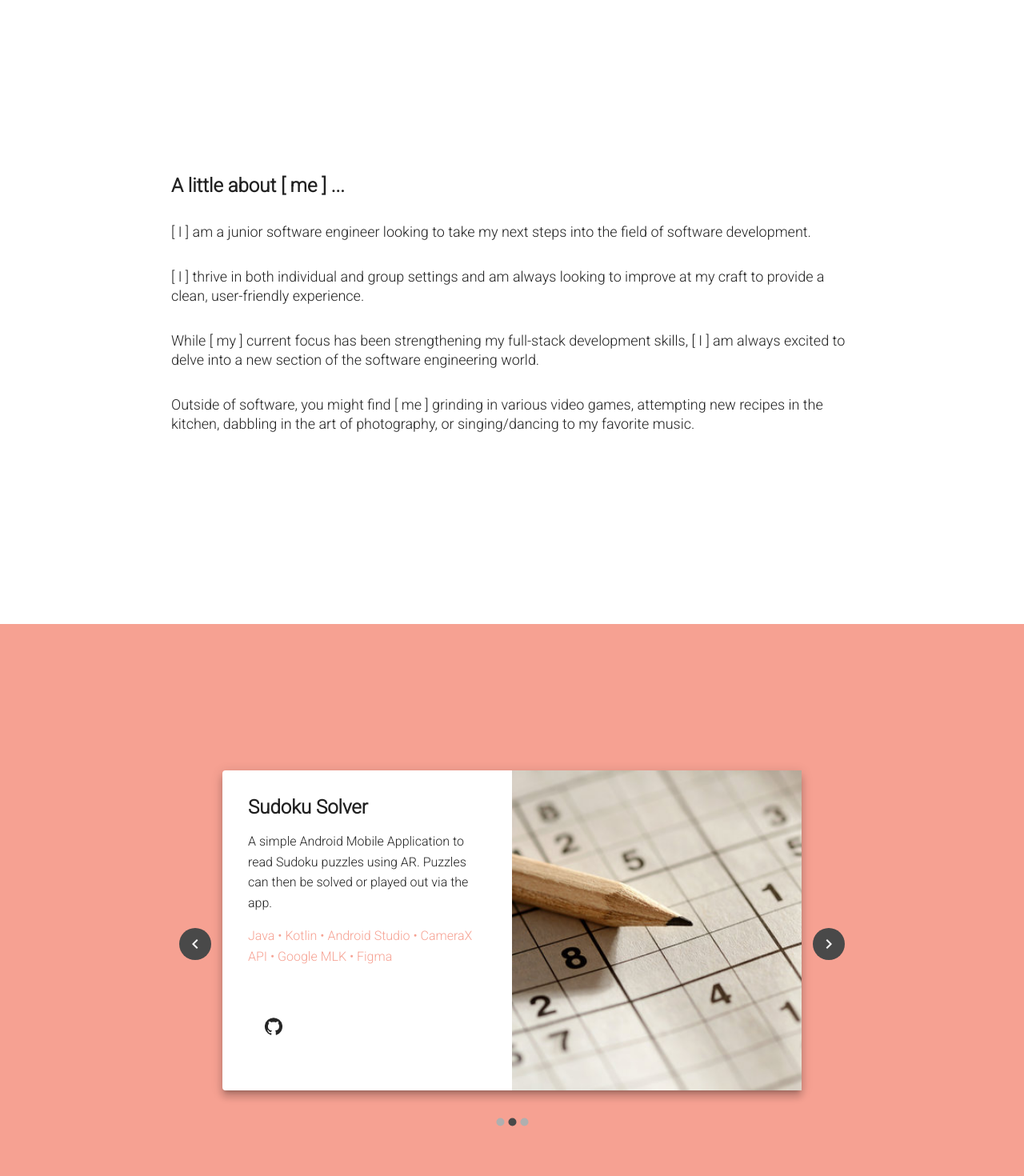
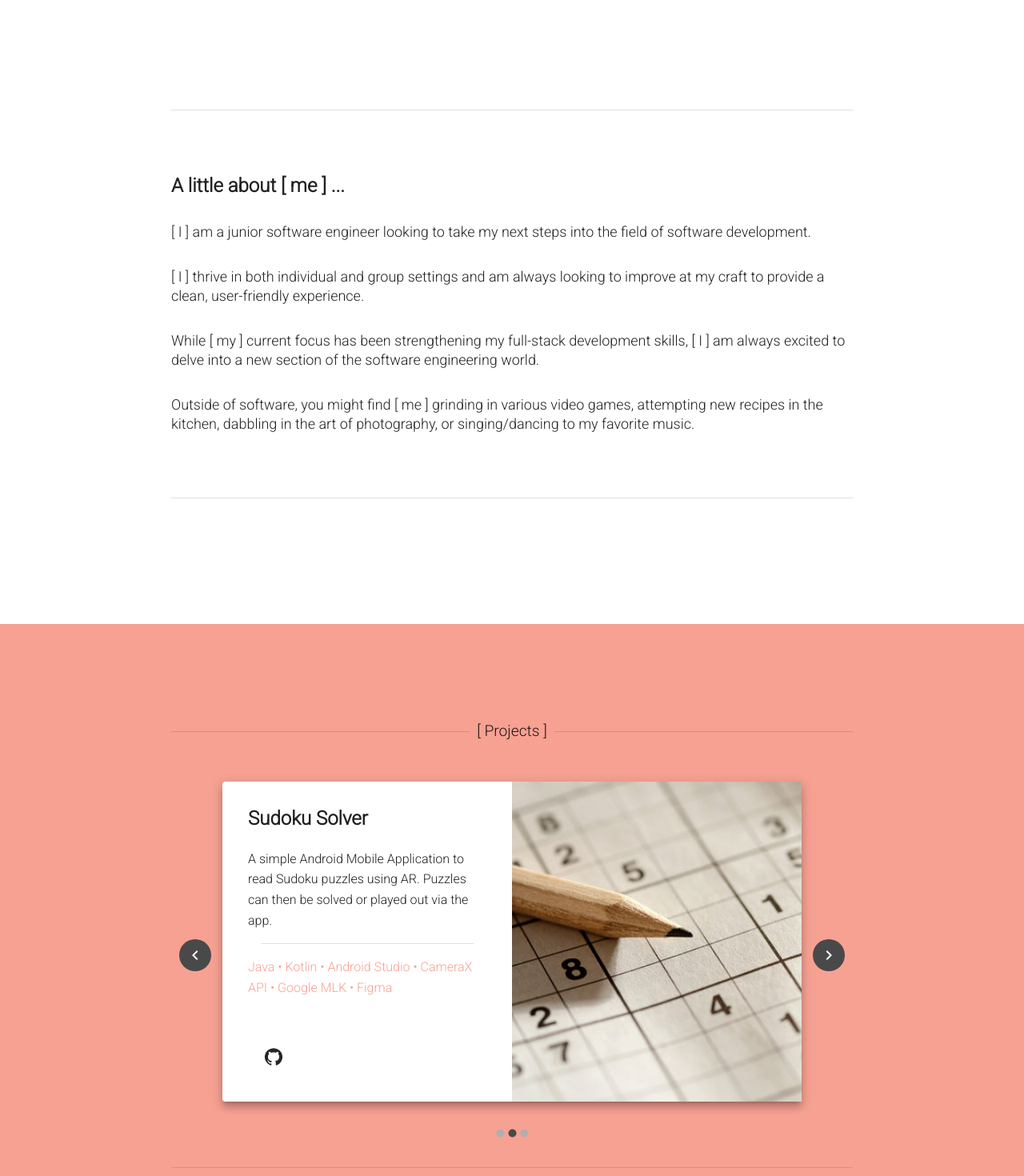
Before and after one commit to allen-nagtalon/portfolio-site, a React (Create React App) app: page / in a window 1280 px wide. Shown: the part 820-2290 px from the top of the page at 80% size. Built offline with nearby package versions, Linux system fonts and the light colour scheme.

Commit message:
Styling adjustments

```diff
--- a/src/components/ProjectDisplay/ProjectDisplay.js
+++ b/src/components/ProjectDisplay/ProjectDisplay.js
@@ -1,6 +1,6 @@
 import React from 'react';
 import Carousel from 'react-material-ui-carousel'
-import { Grid, Paper, Box, Typography, Button, CardContent, CardMedia, CardActions } from '@mui/material'
+import { Grid, Paper, Box, Typography, Button, Divider, CardContent, CardMedia, CardActions } from '@mui/material'
 
 import GitHubIcon from '@mui/icons-material/GitHub'
 import LinkIcon from '@mui/icons-material/Link'
@@ -66,7 +66,7 @@ const Project = props => {
                   p: 2
                 }}
               >
-                <Typography variant='h3' mb={2}>
+                <Typography variant='h3' mb={3}>
                   { props.project.title }
                   {
                     props.project.soon
@@ -76,9 +76,10 @@ const Project = props => {
                     : null
                   }
                 </Typography>
-                <Typography variant='h6' mt={2}>
+                <Typography variant='h6' my={2}>
                   { props.project.desc }
                 </Typography>
+                <Divider variant='middle'/>
                 {
                   props.project.tech
                   ? <Typography variant='h6' color='secondary.main' mt={2} mb={3}>
--- a/src/pages/AboutPage/AboutPage.js
+++ b/src/pages/AboutPage/AboutPage.js
@@ -1,4 +1,4 @@
-import { Container, Box, Typography } from '@mui/material'
+import { Container, Box, Typography, Divider } from '@mui/material'
 
 const AboutPage = _ => {
   return (
@@ -15,6 +15,8 @@ const AboutPage = _ => {
       <Container
         maxWidth='md'
       >
+        <Divider />
+        <Box component='div' py={8}>
           <Typography
             variant='h3'
             py={2}
@@ -45,6 +47,8 @@ const AboutPage = _ => {
           >
             Outside of software, you might find [ me ] grinding in various video games, attempting new recipes in the kitchen, dabbling in the art of photography, or singing/dancing to my favorite music.
           </Typography>
+        </Box>
+        <Divider />
       </Container>
     </Box>
   )
--- a/src/pages/ProjectPage/ProjectPage.js
+++ b/src/pages/ProjectPage/ProjectPage.js
@@ -1,5 +1,5 @@
 import React from 'react'
-import { Container, Box } from '@mui/material'
+import { Container, Box, Divider, Chip } from '@mui/material'
 
 import ProjectDisplay from '../../components/ProjectDisplay'
 
@@ -20,7 +20,18 @@ const ProjectPage = _ => {
       <Container
         maxWidth='md'
       >
-        <ProjectDisplay />
+        <Divider
+          sx={{
+            fontSize: '1.2rem',
+            fontFamily: 'Roboto'
+          }}
+        >
+          [ Projects ]
+        </Divider>
+        <Box component='div' py={4}>
+          <ProjectDisplay />
+        </Box>
+        <Divider />
       </Container>
     </Box>
   )
```
Lines whose indentation alone changed are shown as unchanged.
